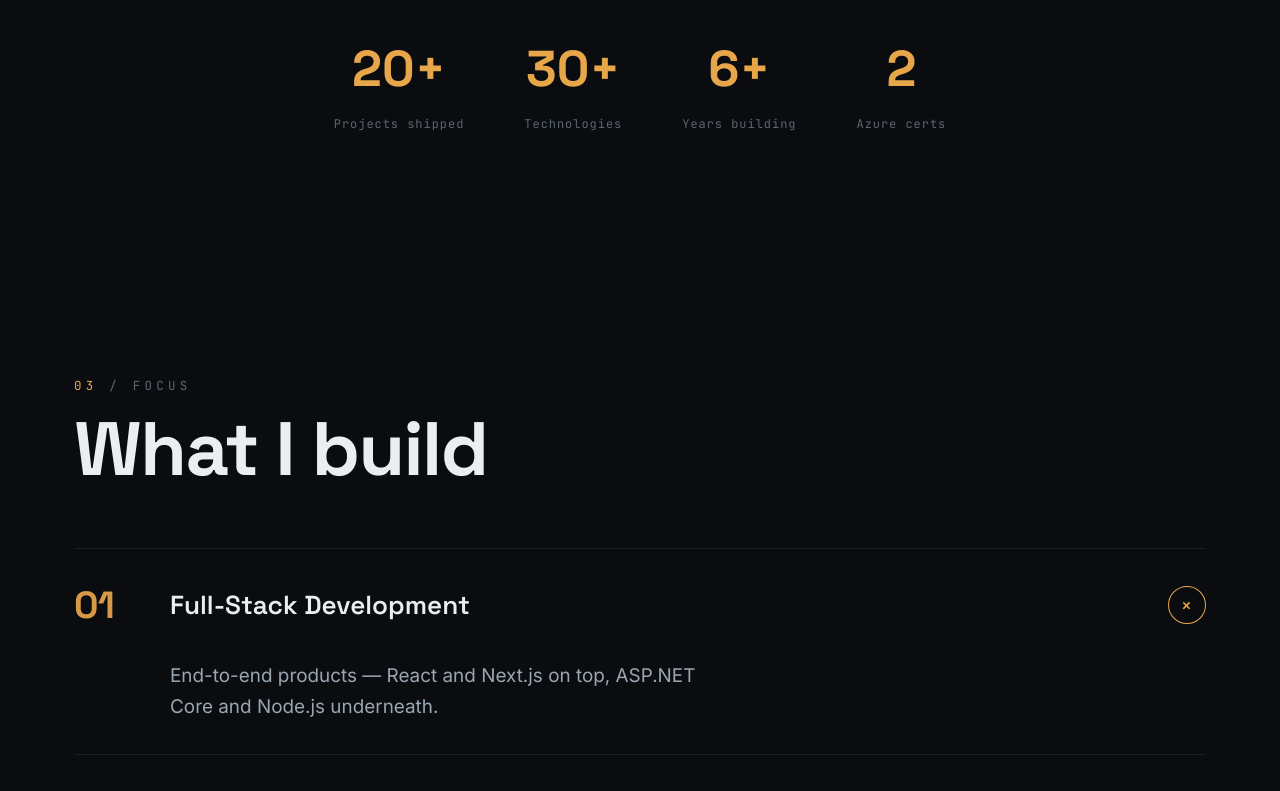
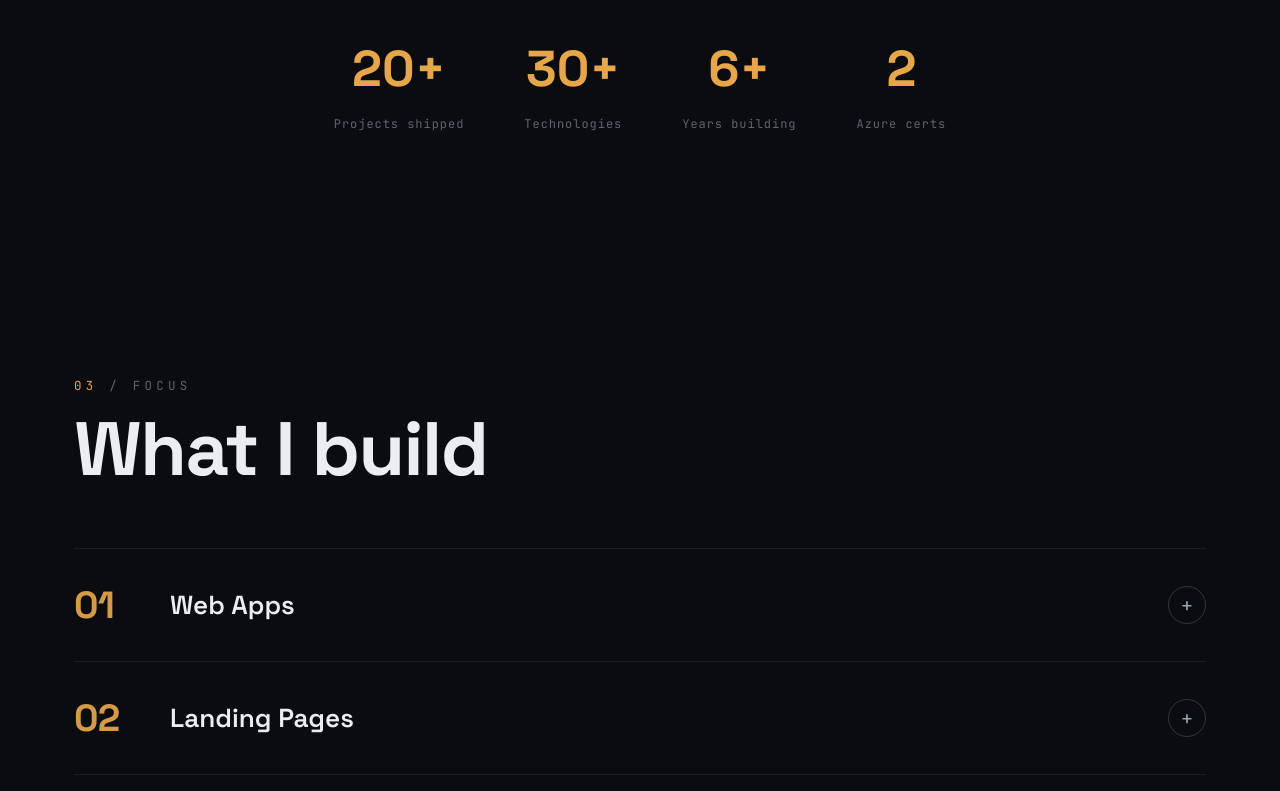
Before and after one commit to metur100/Medin.Turkes, a React (Vite) app: page / in a window 1280 px wide. Shown: the part 2000-2791 px from the top of the page. Built offline with nearby package versions, Linux system fonts and the light colour scheme.

Commit message:
Add new changes

```diff
--- a/src/components/Focus.tsx
+++ b/src/components/Focus.tsx
@@ -7,7 +7,7 @@ const EASE = [0.22, 1, 0.36, 1] as const;
 export default function Focus() {
   const { t } = useLang();
   const s = t.focus;
-  const [open, setOpen] = useState<number | null>(0);
+  const [open, setOpen] = useState<number | null>(null);
 
   return (
     <section className="spot-sec" id="focus">
--- a/src/components/SignatureWork.tsx
+++ b/src/components/SignatureWork.tsx
@@ -5,7 +5,7 @@ import ProjImage from "./ProjImage";
 import { navTo } from "../router";
 
 const EASE = [0.22, 1, 0.36, 1] as const;
-const CURATED = ["teretnjaci", "gentle-suite", "pos-bestellapp", "tm-app"];
+const CURATED = ["teretnjaci", "gentle-suite", "skinbloom", "vip-shuttle", "tm-app"];
 
 export default function SignatureWork() {
   const { lang, t } = useLang();
--- a/src/i18n/index.tsx
+++ b/src/i18n/index.tsx
@@ -34,10 +34,12 @@ const dict = {
       eyebrow: "Focus",
       title: "What I build",
       pillars: [
-        { n: "01", t: "Full-Stack Development", d: "End-to-end products — React and Next.js on top, ASP.NET Core and Node.js underneath." },
-        { n: "02", t: "Cloud & DevOps on Azure", d: "Terraform infrastructure, CI/CD pipelines and systems built to stay observable." },
-        { n: "03", t: "Mobile Apps", d: "Cross-platform iOS & Android with React Native, built to feel native." },
-        { n: "04", t: "Problem Solving", d: "Business problems dissected into systems that hold up in production." },
+        { n: "01", t: "Web Apps", d: "I build web apps for teams, startups and businesses that need something fast, clear and reliable." },
+        { n: "02", t: "Landing Pages", d: "I create landing pages that present a product well, load fast and help turn visitors into customers." },
+        { n: "03", t: "Mobile Apps", d: "I build mobile apps for iPhone and Android with a smooth, simple experience that feels right on both." },
+        { n: "04", t: "Games", d: "I create interactive game experiences, from lightweight browser concepts to polished app-based ideas." },
+        { n: "05", t: "Azure Infrastructure", d: "I set up and improve Azure environments, deployments and cloud foundations so products run cleanly." },
+        { n: "06", t: "IT Support", d: "I help solve technical problems, improve workflows and support teams when systems need to keep moving." },
       ],
     },
     work: {
@@ -100,10 +102,12 @@ const dict = {
       eyebrow: "Fokus",
       title: "Was ich baue",
       pillars: [
-        { n: "01", t: "Full-Stack-Entwicklung", d: "End-to-End-Produkte — React und Next.js oben, ASP.NET Core und Node.js darunter." },
-        { n: "02", t: "Cloud & DevOps auf Azure", d: "Terraform-Infrastruktur, CI/CD-Pipelines und durchgängig beobachtbare Systeme." },
-        { n: "03", t: "Mobile Apps", d: "Plattformübergreifend für iOS & Android mit React Native, mit nativer Anmutung." },
-        { n: "04", t: "Problemlösung", d: "Geschäftsprobleme zerlegt in Systeme, die im Betrieb zuverlässig bleiben." },
+        { n: "01", t: "Web-Apps", d: "Ich baue Web-Apps für Teams, Startups und Unternehmen, die etwas Schnelles, Klares und Zuverlässiges brauchen." },
+        { n: "02", t: "Landingpages", d: "Ich erstelle Landingpages, die ein Produkt stark präsentieren, schnell laden und Besucher in Kunden verwandeln." },
+        { n: "03", t: "Mobile Apps", d: "Ich entwickle mobile Apps für iPhone und Android mit einer einfachen, flüssigen Nutzung auf beiden Plattformen." },
+        { n: "04", t: "Games", d: "Ich baue interaktive Spielerlebnisse, von leichten Browser-Konzepten bis zu ausgearbeiteten App-Ideen." },
+        { n: "05", t: "Azure-Infrastruktur", d: "Ich richte Azure-Umgebungen, Deployments und die Cloud-Basis so ein, dass Produkte sauber laufen." },
+        { n: "06", t: "IT-Support", d: "Ich helfe bei technischen Problemen, verbessere Abläufe und unterstütze Teams, wenn Systeme zuverlässig weiterlaufen müssen." },
       ],
     },
     work: {
--- a/src/pages/CertificationsPage.tsx
+++ b/src/pages/CertificationsPage.tsx
@@ -1,5 +1,27 @@
+import { useState } from "react";
 import { useLang } from "../i18n";
 import { navTo } from "../router";
+
+function CertificateCard({ code, title, img, link }: { code: string; title: string; img: string; link: string }) {
+  const [imageFailed, setImageFailed] = useState(false);
+
+  return (
+    <a className="proj cert-card" href={link} target="_blank" rel="noopener noreferrer" style={{ textDecoration: "none" }}>
+      <div className="proj-thumb cert-thumb">
+        {!imageFailed ? (
+          <img src={img} alt={code} onError={() => setImageFailed(true)} />
+        ) : (
+          <div className="proj-fallback" aria-hidden="true">{code}</div>
+        )}
+      </div>
+      <div className="proj-body">
+        <h3>{code}</h3>
+        <p>{title}</p>
+        <div className="proj-stack"><span className="tag">Microsoft Learn</span><span className="tag">Verified</span></div>
+      </div>
+    </a>
+  );
+}
 
 export default function CertificationsPage() {
   const { lang } = useLang();
@@ -38,17 +60,7 @@ export default function CertificationsPage() {
 
           <div className="proj-grid">
             {items.map((c) => (
-              <a key={c.code} className="proj" href={c.link} target="_blank" rel="noopener noreferrer" style={{ textDecoration: "none" }}>
-                <div className="proj-thumb">
-                  <img src={c.img} alt={c.code} onError={(e) => { (e.currentTarget as HTMLImageElement).style.display = "none"; }} />
-                  <div className="proj-fallback" aria-hidden="true">{c.code}</div>
-                </div>
-                <div className="proj-body">
-                  <h3>{c.code}</h3>
-                  <p>{c.title}</p>
-                  <div className="proj-stack"><span className="tag">Microsoft Learn</span><span className="tag">Verified</span></div>
-                </div>
-              </a>
+              <CertificateCard key={c.code} code={c.code} title={c.title} img={c.img} link={c.link} />
             ))}
           </div>
         </div>
--- a/src/styles.css
+++ b/src/styles.css
@@ -230,9 +230,13 @@ section { position: relative; }
   box-shadow: 0 40px 100px -30px rgba(0,0,0,.7), 0 0 0 1px rgba(232,166,75,0.06);
   background: linear-gradient(180deg, rgba(18,22,28,1), rgba(10,12,16,1));
 }
-.noir-portrait-frame img { width: 100%; height: 100%; object-fit: cover; filter: grayscale(0.55) contrast(1.12) brightness(0.94); }
+.noir-portrait-frame img { width: 100%; height: 100%; object-fit: cover; object-position: center 22%; transform: scale(1.14); filter: grayscale(0.55) contrast(1.12) brightness(0.94); }
 .noir-portrait-fallback { height: 100%; display: flex; align-items: center; justify-content: center; }
 .noir-portrait-mark { width: 84px; height: 84px; border-radius: 18px; display: grid; place-items: center; border: 1px solid rgba(94,124,151,0.4); color: var(--amber); font-family: var(--font-mono); font-weight: 700; font-size: 24px; }
+
+.cert-thumb { background: #fff; }
+.cert-thumb img { object-fit: contain; opacity: 1; padding: 20px; }
+.cert-card:hover .cert-thumb img { transform: scale(1.03); }
 
 /* ---------------------------------------------------------------
    TIMELINE — education / work columns
```
